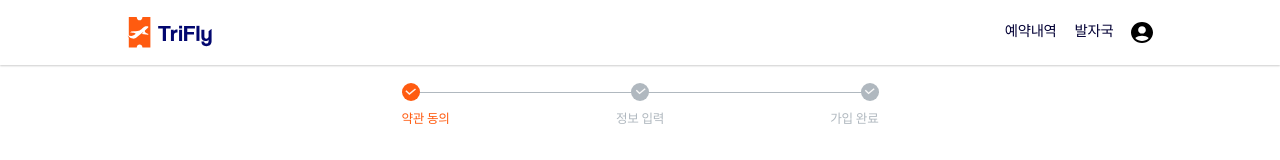
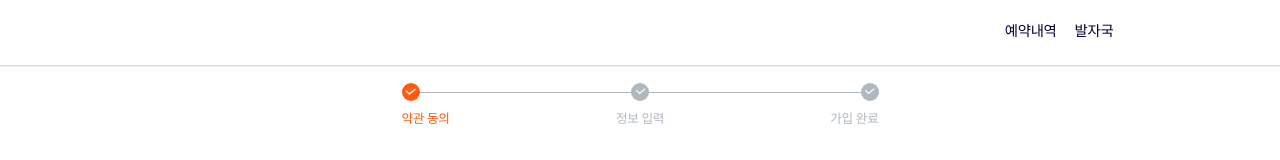
Before and after one commit to FRONTENDSCHOOLPLUS2/trifly, a Next.js app: page /signup in a window 1280 px wide. Shown: the top 160 px of the page. Built offline with nearby package versions, Linux system fonts and the light colour scheme; no server answers; what recoil-persist would draw is missing.

Commit message:
🐛 fix: common.scss 수정사항 제거

```diff
--- a/src/styles/common.scss
+++ b/src/styles/common.scss
@@ -34,17 +34,6 @@
 /* form 에러 메시지 */
 .errorMsg {
   color: var(--color-error);
-}
-
-// next Image 부모 크기에 따라가도록 설정
-.img-box {
-  // img-box에 원하는 너비 설정
-
-  img {
-    width: 100%;
-    height: 100%;
-    object-fit: cover;
-  }
 }
 
 /* 정보 입력 input, label */
```
